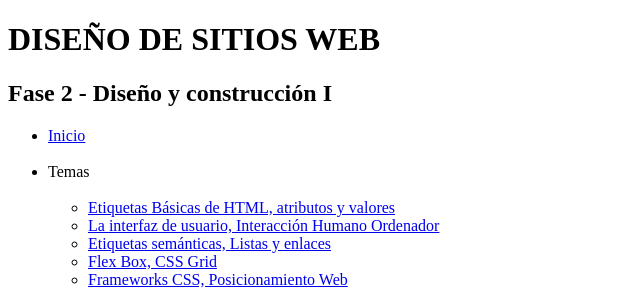
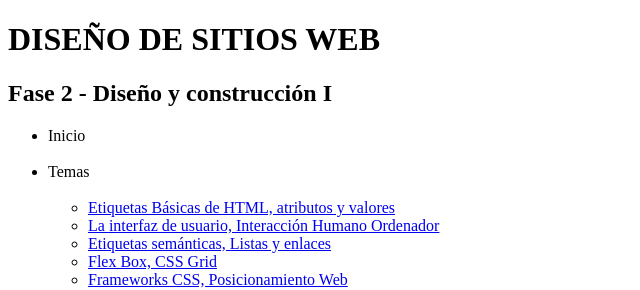
Before and after one commit to oskkar1976/DSW-OscarCastillo, a plain HTML site: page Fase2/design.html in a window 1280 px wide. Shown: the top 290 px of the page, 0-640 px from the left. Drawn offline with Linux system fonts and the light colour scheme.

Commit message:
Update Inicio
Se elimina el ancla del Menú

```diff
--- a/Fase2/design.html
+++ b/Fase2/design.html
@@ -12,7 +12,7 @@
         <h2>Fase 2 - Diseño y construcción I</h2>
         <nav>
             <ul>
-                <li><a href="#">Inicio</a></li> <br>
+                <li>Inicio</li> <br>
                 <li>Temas</li> <br>
                     <ul>
                         <li><a href="#">Etiquetas Básicas de HTML, atributos y valores</a></li>
```
